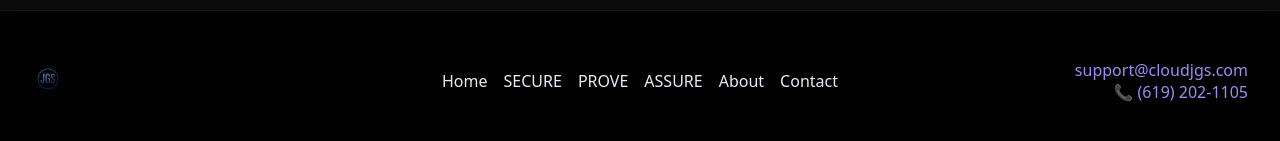
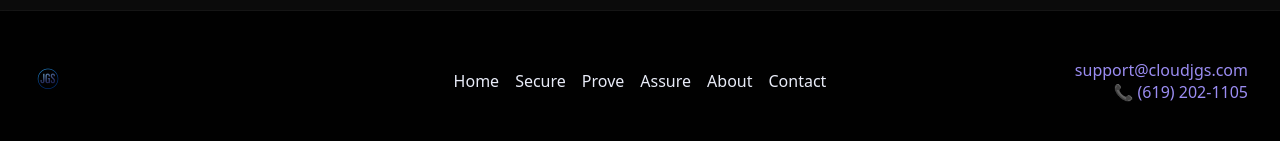
Before and after one commit to jspears80/jgs, a Next.js app: page / in a window 1280 px wide. Shown: the part 1196-1337 px from the top of the page. Built offline with nearby package versions, Linux system fonts and the light colour scheme.

Commit message:
Refactor layout.tsx for improved structure

```diff
--- a/app/layout.tsx
+++ b/app/layout.tsx
@@ -67,9 +67,9 @@ export default function RootLayout({
             {/* Center — Links */}
             <nav className={styles.footerLinks} aria-label="Footer">
               <a href="/">Home</a>
-              <a href="/secure">SECURE</a>
-              <a href="/prove">PROVE</a>
-              <a href="/support">ASSURE</a>
+              <a href="/secure">Secure</a>
+              <a href="/prove">Prove</a>
+              <a href="/support">Assure</a>
               <a href="/about">About</a>
               <a href="/contact">Contact</a>
             </nav>
```
